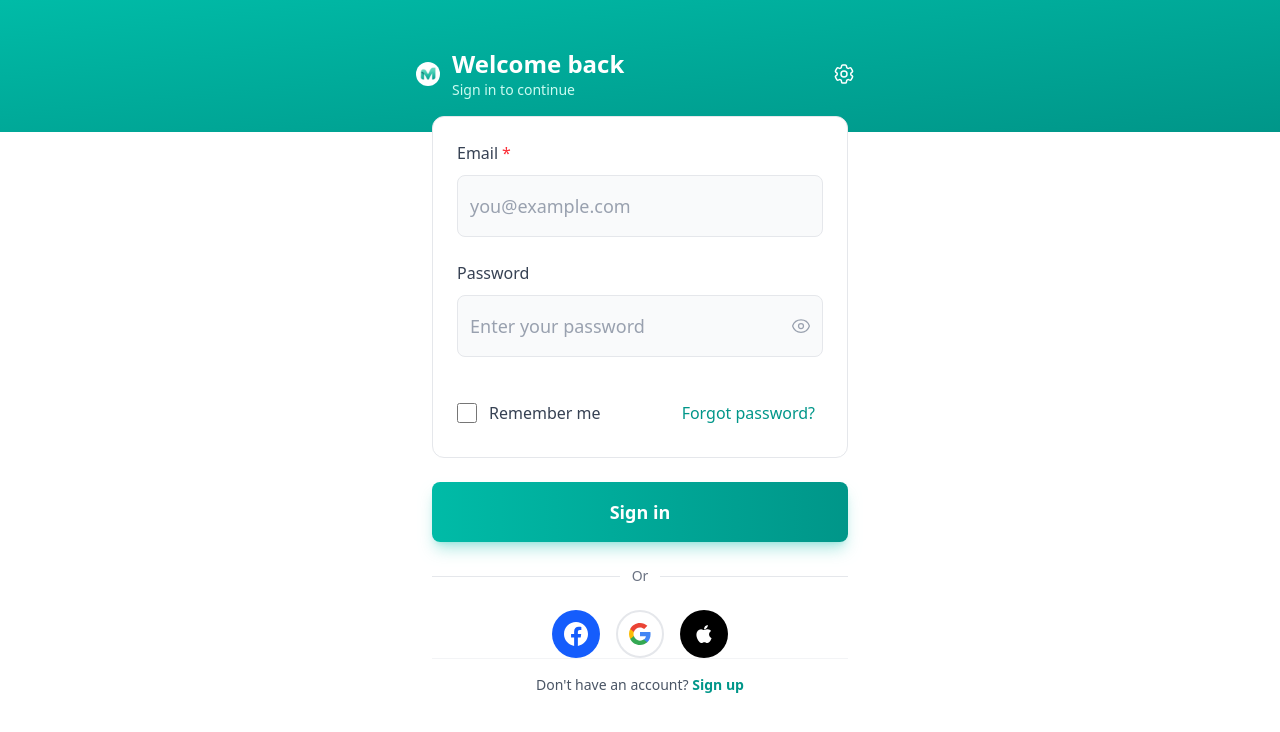
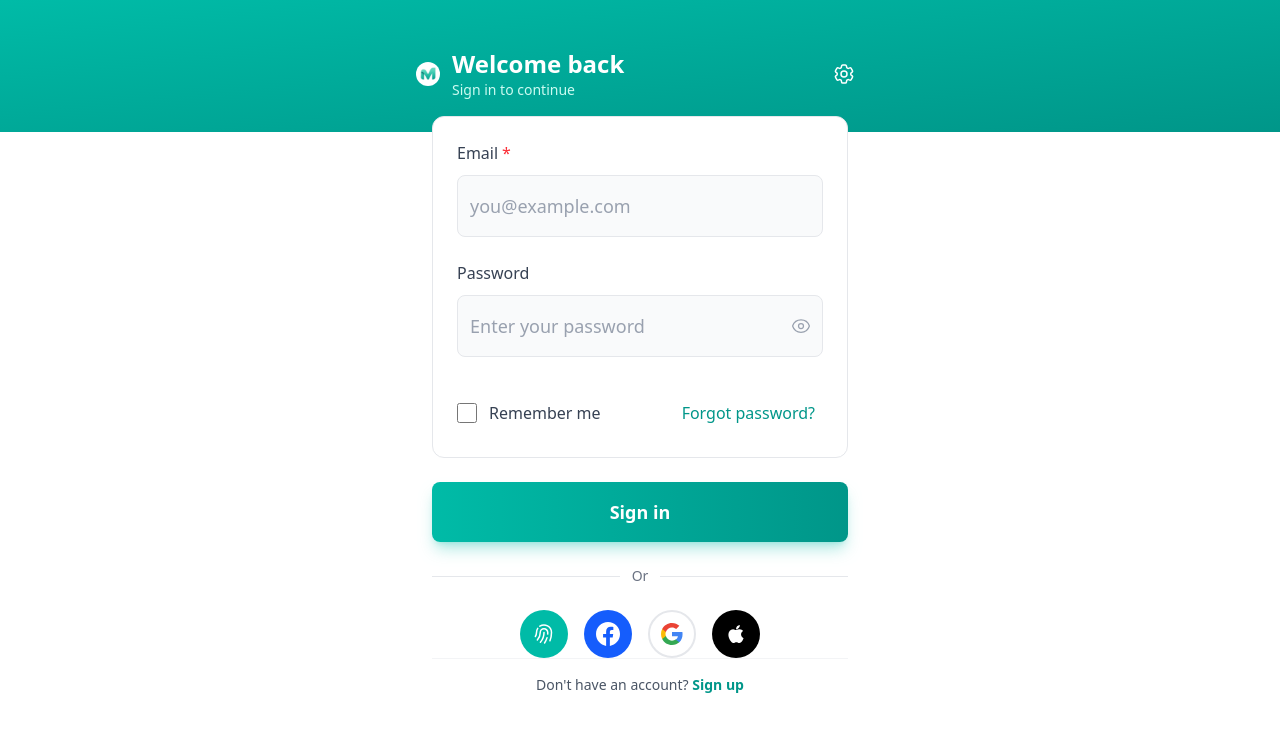
Before and after one commit to khomabhena/imali-app-h5, a React (Vite) app: page /login in a window 1280 px wide. Shown: the top 732 px of the page. Built offline with nearby package versions, Linux system fonts and the light colour scheme; no server answers.

Commit message:
Update Login page

```diff
--- a/src/pages/Login.jsx
+++ b/src/pages/Login.jsx
@@ -185,7 +185,8 @@ export default function Login() {
           onGoogle={() => handleSocialLogin('Google')}
           onApple={() => handleSocialLogin('Apple')}
           onBiometric={handleBiometricLogin}
-          showBiometric={isBiometricSupported && hasBiometricCredentials}
+          showBiometric={true}
+          // showBiometric={isBiometricSupported && hasBiometricCredentials}
           biometricLoading={loading}
         />
 
```
